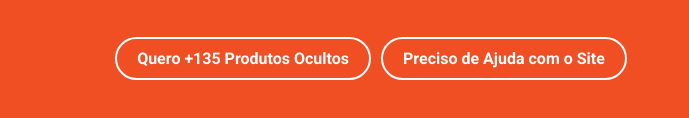
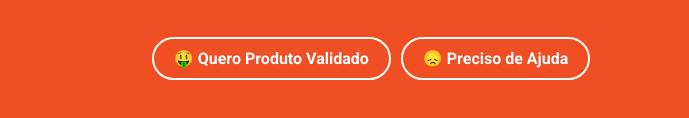
Before and after one commit to bhdspro/xproc.inexplor, a plain HTML site: page pc.html in a window 1280 px wide. Shown: the part 412-530 px from the top of the page, without its empty margins (269-958 px from the left). Drawn offline with Linux system fonts and the light colour scheme.

Commit message:
Update pc.html

```diff
--- a/pc.html
+++ b/pc.html
@@ -155,8 +155,8 @@
 
     <!-- Container para botões adicionais -->
     <div class="button-container">
-        <a href="https://inexplor.com" target="_blank" class="custom-button">Quero +135 Produtos Ocultos</a>
-        <a href="https://api.whatsapp.com/send?phone=5543991228540&text=Ol%C3%A1%2C%20quero%20ajuda%20sobre%20a%20Ferramenta%20PROC" target="_blank" class="custom-button">Preciso de Ajuda com o Site</a>
+        <a href="https://pay.inexplor.com/super-comunidade" target="_blank" class="custom-button">🤑 Quero Produto Validado</a>
+        <a href="https://api.whatsapp.com/send?phone=5543991228540&text=Ol%C3%A1%2C%20quero%20ajuda%20sobre%20a%20Ferramenta%20PROC" target="_blank" class="custom-button">😞 Preciso de Ajuda</a>
     </div>
 
     <!-- Logotipo que se move na tela -->
```
